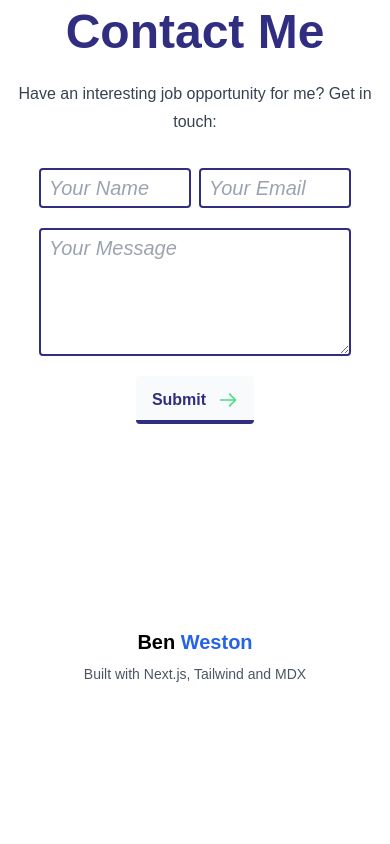
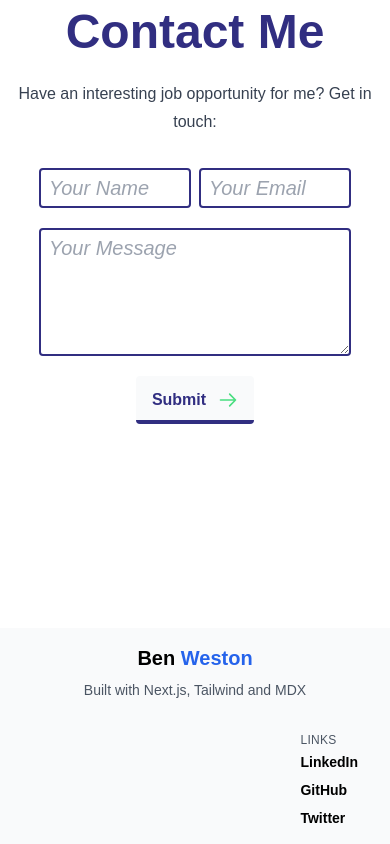
Before and after one commit to benwestondigital/next-portfolio, a Next.js app: page / in a window 390 px wide. Shown: the part 5508-6352 px from the top of the page. Before the commit the page ends 6208 px from the top, so only its background shows below. Built offline with nearby package versions, Linux system fonts and the light colour scheme.

Commit message:
add mobile link section and background colour

```diff
--- a/components/Footer.jsx
+++ b/components/Footer.jsx
@@ -2,17 +2,47 @@ import Link from 'next/link';
 
 const Footer = () => {
   return (
-    <div className='mt-16 flex flex-col items-center justify-center'>
-      <h3 className='text-xl'>
+    <div className='mt-16 flex flex-col items-center justify-center bg-gray-50'>
+      <h3 className='pt-4 text-xl'>
         <Link href='/'>
           <a className='cursor-pointer font-semibold hover:text-black'>
-            Ben <span className='text-blue-600 hover:text-indigo-900'>Weston</span>
+            Ben{' '}
+            <span className='text-blue-600 hover:text-indigo-900'>Weston</span>
           </a>
         </Link>
       </h3>
       <p className='pt-2 pb-4 text-sm text-gray-600'>
         Built with Next.js, Tailwind and MDX
       </p>
+      <div className='prose mt-4 mr-8 flex flex-col self-end text-sm md:hidden'>
+        <p className='mb-1 text-xs uppercase tracking-wide text-gray-600'>
+          Links
+        </p>
+        <a
+          href='https://www.linkedin.com/in/ben-weston-b19420175/'
+          target='_blank'
+          rel='noreferrer'
+          className='pb-1 font-semibold text-black no-underline hover:animate-wiggle hover:text-orange-400 hover:underline'
+        >
+          LinkedIn
+        </a>
+        <a
+          href='https://github.com/benwestondigital/'
+          target='_blank'
+          rel='noreferrer'
+          className='py-1 font-semibold text-black no-underline hover:animate-wiggle hover:text-orange-400 hover:underline'
+        >
+          GitHub
+        </a>
+        <a
+          href='https://twitter.com/benwestononline'
+          target='_blank'
+          rel='noreferrer'
+          className='py-1 pb-4 font-semibold text-black no-underline hover:animate-wiggle hover:text-orange-400 hover:underline'
+        >
+          Twitter
+        </a>
+      </div>
     </div>
   );
 };
```
